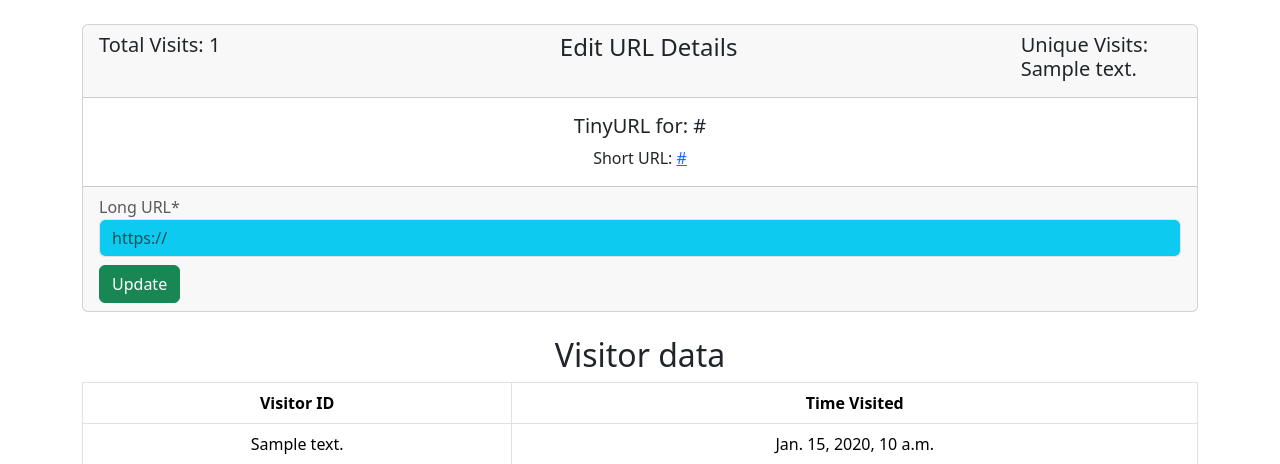
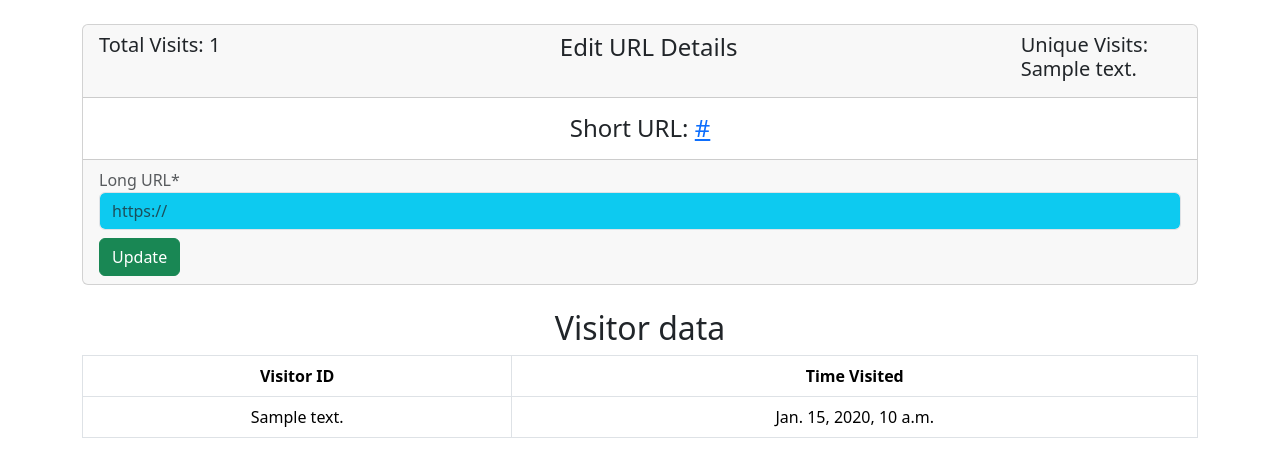
Before and after one commit to tan629/url_shortener, a Django app: template templates/url_detail.html in a window 1280 px wide. Shown: the part 56-520 px from the top of the page. Run offline with Django 4.2, Linux system fonts and the light colour scheme; a user stored in the database is signed in; tables that the repository leaves empty hold one stand-in row (values such as "Sample post"); the template is opened without the code that fills it: values that come from a table or form of the project are taken from there, most other values are stand-ins (such as "Sample title", 1, 10 or a date in 2020); some libraries are stand-ins or nearby versions.

Commit message:
-Removed unnecessary headings in urls list and edit pages -Increased size of long url fields

```diff
--- a/templates/url_detail.html
+++ b/templates/url_detail.html
@@ -19,8 +19,7 @@
       </div>
       <div class="card-body">
         <div class="text-center">
-          <h5 class="card-title">TinyURL for: {{ url.long_url }}</h5>
-          <p class="card-text">Short URL: <a href="{% url 'redirect-short-url' url.short_url %}">{{ url.short_url }}</a></p>
+          <h4 class="card-text">Short URL: <a href="{% url 'redirect-short-url' url.short_url %}">{{ url.short_url }}</a></h4>
         </div>
       </div>
       <div class="card-footer text-muted">
--- a/templates/urls_index.html
+++ b/templates/urls_index.html
@@ -8,7 +8,6 @@
 
   <br/>
   <main class="container">
-      <h3>My URLs</h3>
       <table class="table">
           <thead>
           <tr>
```
Also changed, not shown: tinyapp/migrations/0008_alter_url_long_url.py (added), tinyapp/migrations/0009_alter_url_slug_field.py (added).
